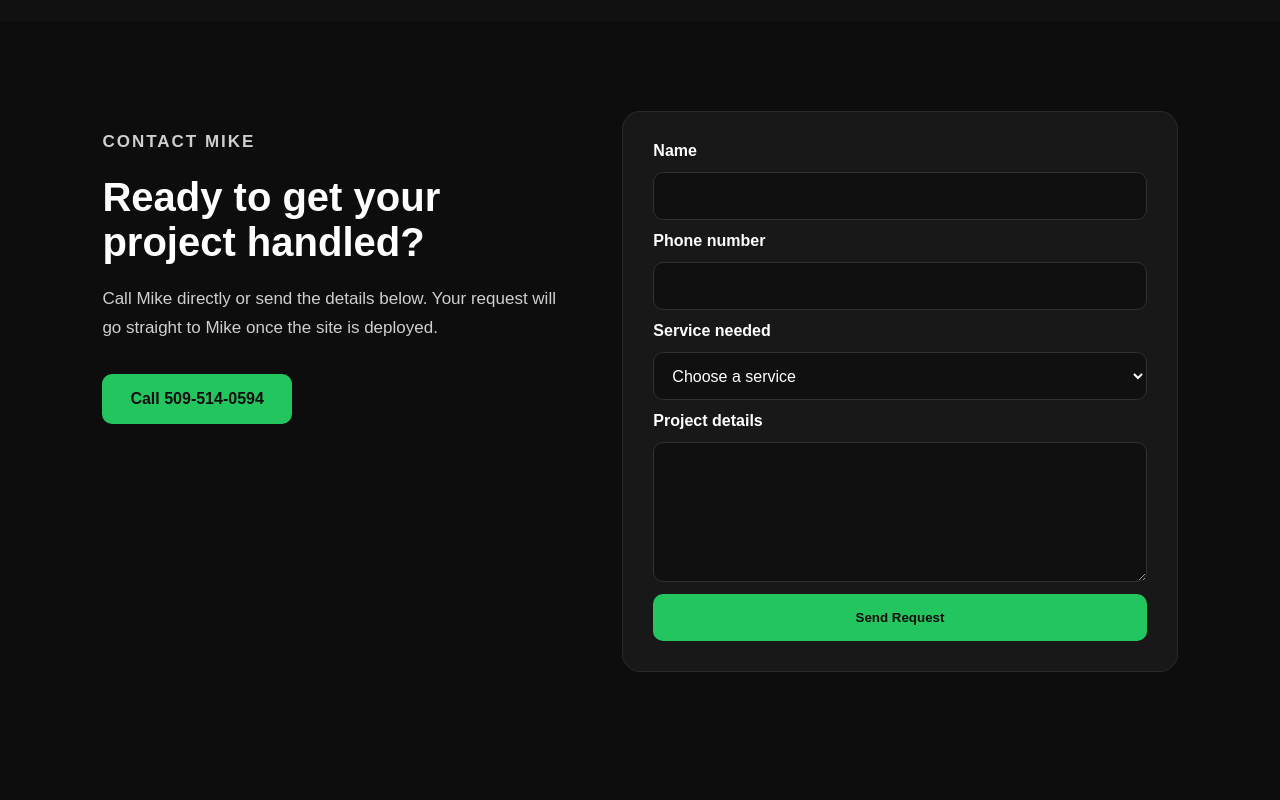
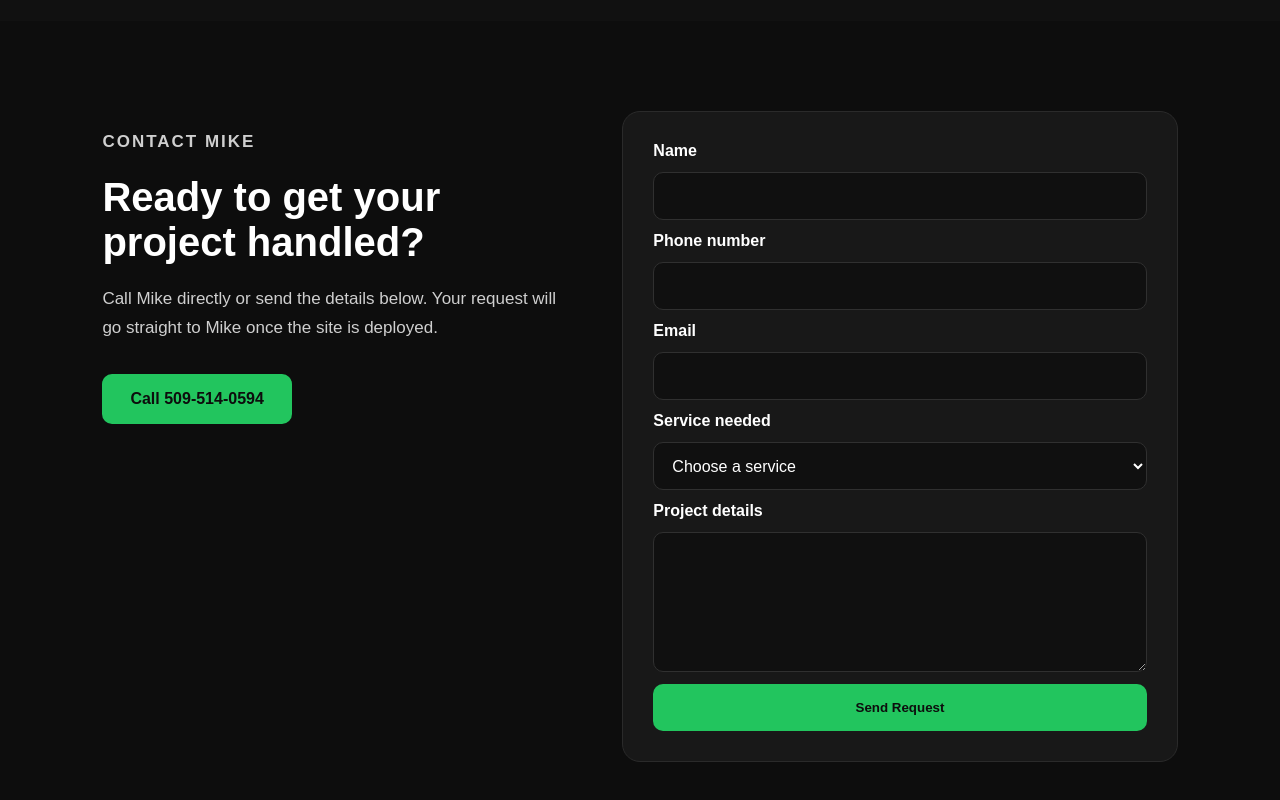
Before and after one commit to web-hound/mikes-lawn-dump, a plain HTML site: page index.html in a window 1280 px wide. Shown: the part 1398-2198 px from the top of the page. Before the commit the page ends 2160 px from the top, so only its background shows below. Drawn offline with Linux system fonts and the light colour scheme.

Commit message:
Update index.html

```diff
--- a/index.html
+++ b/index.html
@@ -89,6 +89,9 @@
         <label for="phone">Phone number</label>
         <input id="phone" name="Phone Number" type="tel" autocomplete="tel" required>
 
+        <label for="email">Email</label>
+        <input id="email" name="email" type="email" autocomplete="email">
+
         <label for="service">Service needed</label>
         <select id="service" name="Service Needed" required>
           <option value="">Choose a service</option>
```
